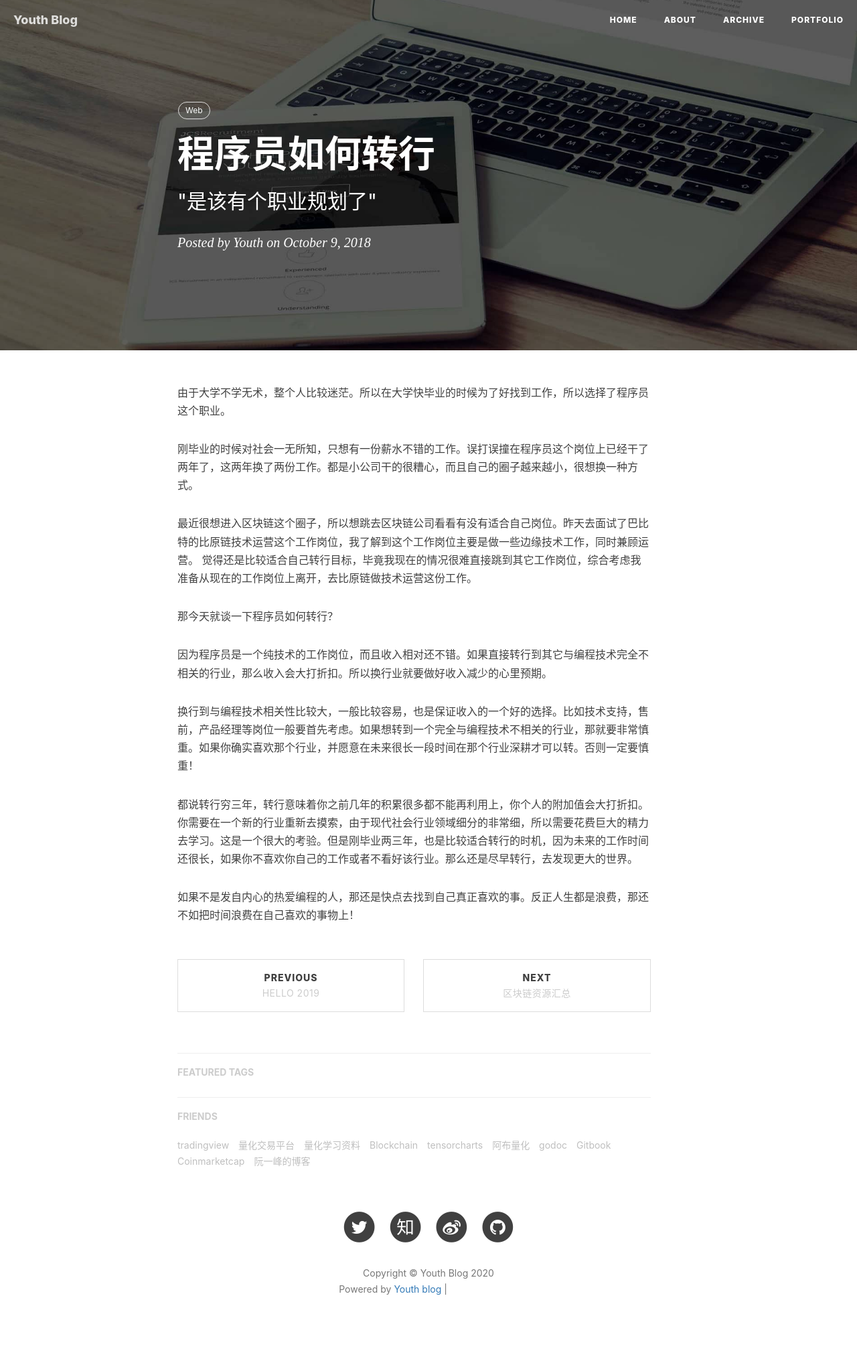
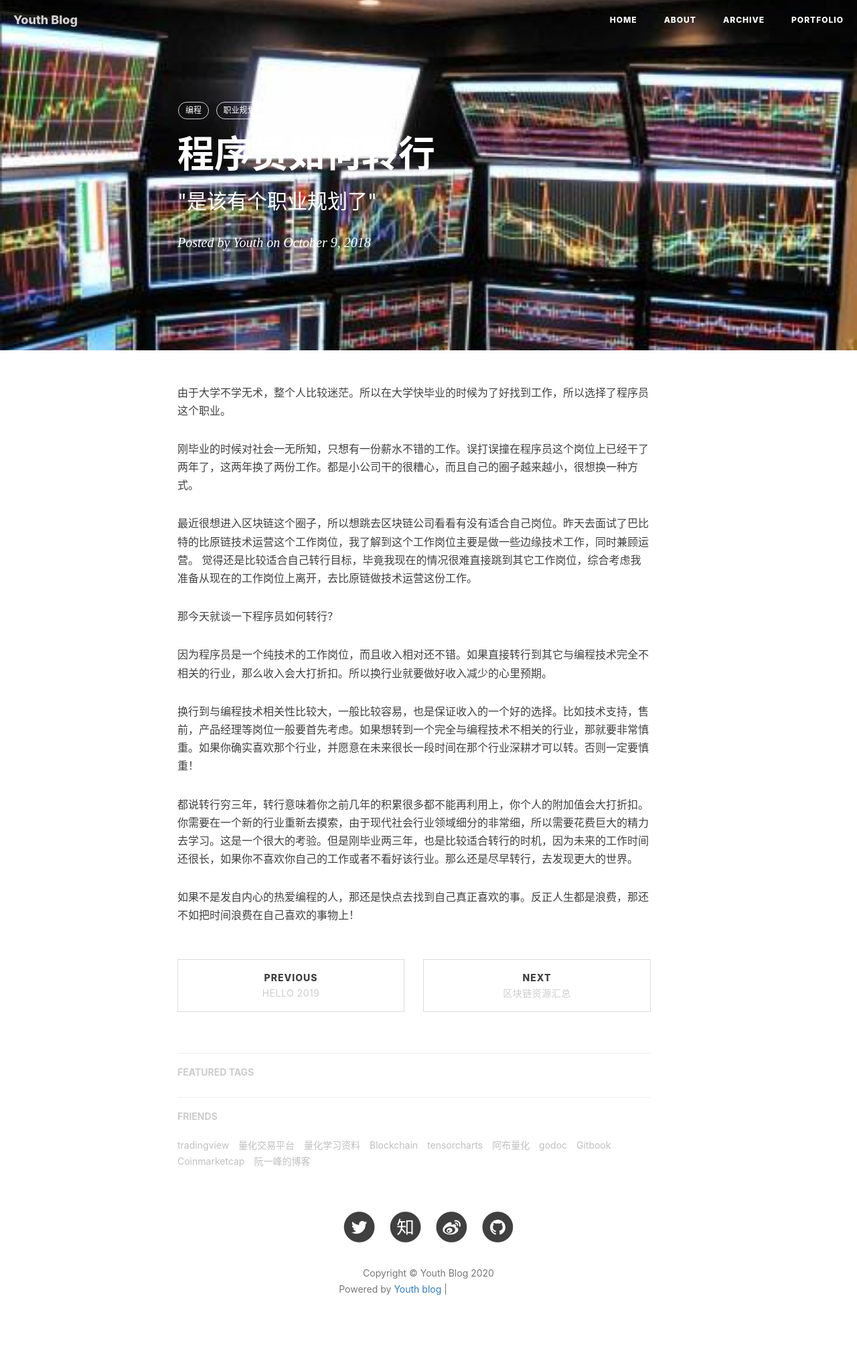
Before and after one commit to YouthTrading/youthtrading.github.io, a Jekyll site: the page built from _posts/2018-01-09-programer.markdown, in a window 1280 px wide. Shown: the whole page at 67% size. Built offline with Jekyll 4.4.1, drawn with Linux system fonts in a browser that asks for light colours; nearby versions of some CDN libraries; comment, search, counter and statistics services are not loaded; grey boxes are pictures that could not be loaded.

Commit message:
add docs

```diff
--- a/_posts/2018-01-09-programer.markdown
+++ b/_posts/2018-01-09-programer.markdown
@@ -5,9 +5,10 @@
 author:     "Youth"
 date:       2018-10-09 12:00:00
 author:     "Youth"
-header-img: "img/post-bg-rwd.jpg"
+header-img: "img/trade-0.jpeg"
 tags:
-  - Web
+  - 编程
+  - 职业规划
 ---
 
 由于大学不学无术，整个人比较迷茫。所以在大学快毕业的时候为了好找到工作，所以选择了程序员这个职业。
```
Also changed, not shown: img/trade-0.jpeg (added).
